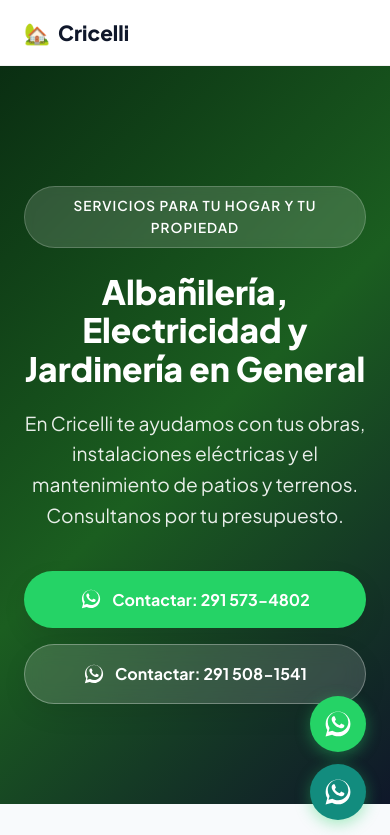
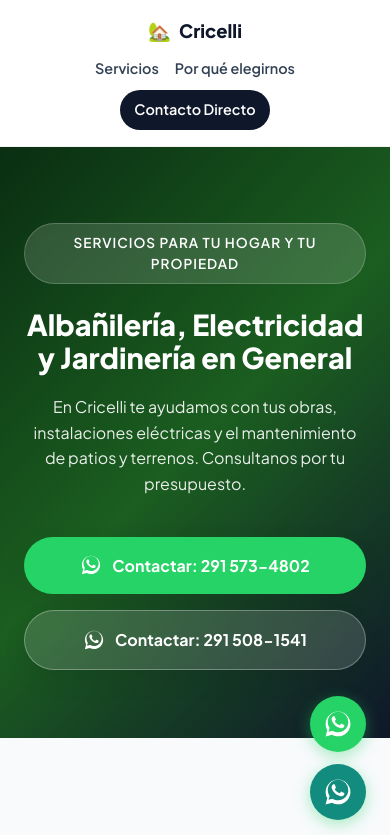
Before and after one commit to cricellibraian2000-arch/corte-de-pasto-y-desmalezado, a plain HTML site: page index.html in a window 390 px wide. Shown: the top 835 px of the page. Drawn offline with Linux system fonts and the light colour scheme.

Commit message:
Mejorar estilos responsive y tarjeta de electricidad

```diff
--- a/style.css
+++ b/style.css
@@ -357,6 +357,10 @@ body {
     background-image: url('https://images.unsplash.com/photo-1589923188900-85dae523342b?q=80&w=800&auto=format&fit=crop');
 }
 
+.service-img-5 {
+    background-image: url('https://images.unsplash.com/photo-1621905251189-08b45d6a269e?q=80&w=800&auto=format&fit=crop');
+}
+
 .service-img-4 {
     background-image: url('https://images.unsplash.com/photo-1504307651254-35680f356dfd?q=80&w=800&auto=format&fit=crop');
 }
@@ -364,7 +368,8 @@ body {
 .flip-card-back.service-img-1,
 .flip-card-back.service-img-2,
 .flip-card-back.service-img-3,
-.flip-card-back.service-img-4 {
+.flip-card-back.service-img-4,
+.flip-card-back.service-img-5 {
     filter: brightness(1.3) contrast(0.95);
 }
 
@@ -547,12 +552,37 @@ footer {
    Responsive
    ========================================== */
 @media (max-width: 768px) {
+    .hero {
+        padding: 76px 0 68px;
+    }
+
     .hero h1 {
-        font-size: 2.1rem;
+        font-size: clamp(1.8rem, 7vw, 2.35rem);
+    }
+
+    .hero p {
+        font-size: 1rem;
+    }
+
+    .nav-container {
+        flex-direction: column;
+        gap: 12px;
+    }
+
+    .logo {
+        font-size: 1.15rem;
     }
 
     .nav-links {
-        display: none;
+        display: flex;
+        flex-wrap: wrap;
+        justify-content: center;
+        gap: 10px 16px;
+        font-size: 0.9rem;
+    }
+
+    .btn-nav {
+        padding: 8px 14px;
     }
 
     .hero-buttons, .cta-buttons {
```
